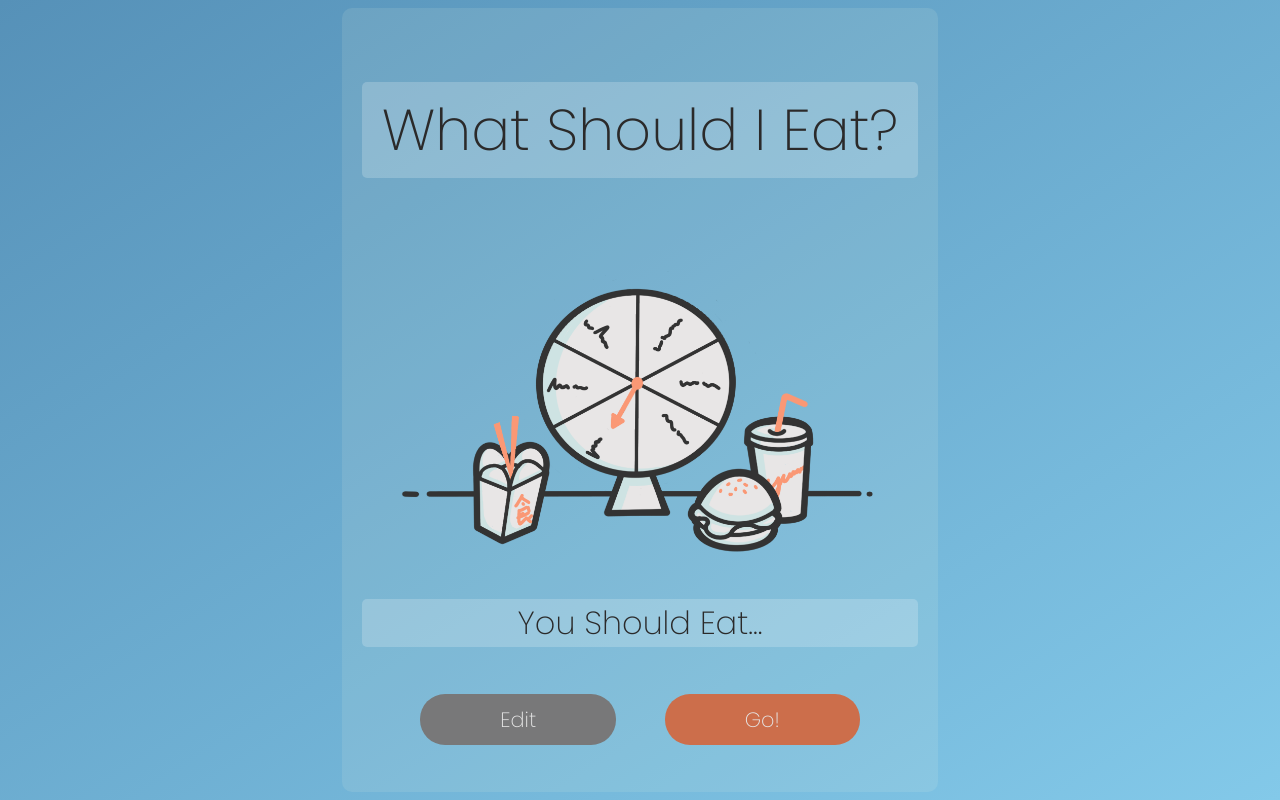
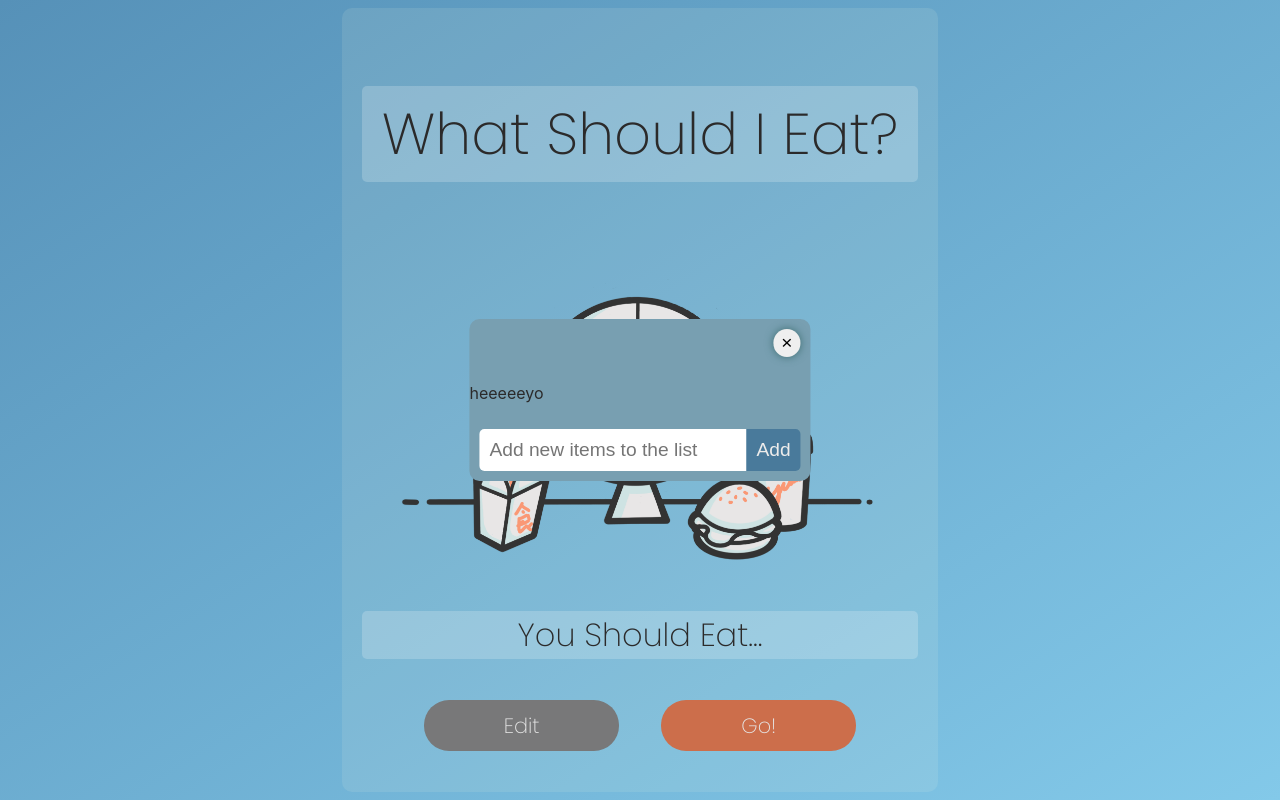
Before and after one commit to Cebarnsley/react-food-chooser, a React (Create React App) app: page / in a window 1280 px wide. Both pictures are taken after a click on the button "Edit". Built offline with nearby package versions, Linux system fonts and the light colour scheme.

Commit message:
added modal, toggle content buttons

```diff
--- a/public/index.html
+++ b/public/index.html
@@ -31,6 +31,7 @@
   <body>
     <noscript>You need to enable JavaScript to run this app.</noscript>
     <div id="root"></div>
+    <div id="modal-root"></div>
     <!--
       This HTML file is a template.
       If you open it directly in the browser, you will see an empty page.
--- a/src/App.css
+++ b/src/App.css
@@ -20,6 +20,22 @@
   padding: 0px 20px;
 }
 
+.editButton {
+  padding:  10px 80px;
+  border: 0;
+  border-radius: 25px;
+  font-size: 1.3rem;
+  background-color: rgb(120, 120, 121);
+  cursor:grab;
+  color: rgb(230, 230, 230);
+  font-family: 'Poppins', sans-serif;
+
+}
+
+.editButton:hover {
+  background-color: rgb(73, 73, 73);
+}
+
 .editGoButtons {
   display: flex;
   flex-wrap: wrap;
@@ -30,6 +46,26 @@
 }
 
 
-button {
+
+
+.listModal {
+  background-color: rgb(120, 159, 177);
+  border-radius: 10px;
+  position: absolute;
+  top: 50%;
+  left: 50%;
+  transform: translate(-50%, -50%);
+  display: flex;
+  flex-direction: column;
+  align-items: center;
+}
+
+.closeWindowButton {
+  padding: 3px 8px;
+  border: 0;
+  border-radius: 50px;
   margin: 10px;
+  margin-left: auto;
+  font-size: 1.2rem;
+  box-shadow: 0 0 9px rgb(61, 110, 112);
 }
--- a/src/App.js
+++ b/src/App.js
@@ -1,21 +1,38 @@
-
+// import React, { useState } from "react";
 import Header from './components/Header/header';
 import Logo from './components/Logo/logo';
 import Results from './components/Results/results';
-import EditButton from './components/EditButton/editButton';
+import List from './components/ListOptions/list';
 import GoButton from './components/GoButton/goButton';
-
+import ToggleContent from './components/ToggleContent/toggleContent';
+import Modal from './components/Modal/modal';
 import './App.css';
 
 function App() {
+
+  // const [isModalOpen, setIsModalOpen] = useState(false);
+
   return (
     <div className="App">
       <div className="container">
         <Header />
         <Logo />
         <Results />
+
           <div className="editGoButtons">
-            <EditButton />
+
+            <ToggleContent
+            toggle={show => <button className="editButton" onClick={show}>Edit</button>}
+            content={hide => (
+              <Modal>
+                <div className="listModal">
+                <button className="closeWindowButton" onClick={hide}>&times;</button>
+                <List />
+                </div>
+              </Modal>
+            )}
+          />
+
             <GoButton />
           </div>
       </div>
--- a/src/components/EditButton/editButton.js
+++ b/src/components/EditButton/editButton.js
@@ -1,11 +1,15 @@
 import React from 'react';
+import { useState } from 'react';
+import List from '../ListOptions/list';
+
 import './editButton.css';
 
-const EditButton = () => {
-
+function EditButton () {
+	const [isModalOpen, setIsModalOpen] = useState(false);
  	return(
 		<div >
-			<button className="editButton">Edit</button>
+			<button className="editButton" onClick={() => setIsModalOpen(true)}>Edit</button>
+			{isModalOpen &&  <List />}
 		</div>
 		);
 }
--- /dev/null
+++ b/src/components/ListOptions/list.css
@@ -0,0 +1,24 @@
+.inputArea {
+    padding: 10px;
+}
+
+.inputTextArea {
+    border: 0;
+    border-radius: 5px 0 0 5px;
+    font-size: 1.2rem;
+    padding: 10px;
+}
+
+.submitButton {
+    border: 0;
+    border-radius: 0 5px 5px 0;
+    font-size: 1.2rem;
+    padding: 10px;
+    color: rgb(237, 236, 235);
+    background-color: rgb(73, 122, 155);
+}
+
+.submitButton:hover {
+    cursor: grab;
+    background-color: rgb(58, 97, 122);
+}
--- /dev/null
+++ b/src/components/ListOptions/list.js
@@ -0,0 +1,22 @@
+import React from 'react';
+// import { useState } from 'react';
+import './list.css';
+
+function List () {
+
+	// const [listItems, setListItems] = useState(["Chinese", "Indian", "Pizza", "Italian", "Burgers", "Nando's"])
+
+	return(
+		<div className="list" >
+
+
+			<p>heeeeeyo</p>
+			<div className="inputArea">
+			<input type="text" placeholder="Add new items to the list" className="inputTextArea" />
+			<button type="submit" className="submitButton">Add</button>
+			</div>
+		</div>
+		);
+}
+
+export default List;
--- a/src/components/Logo/logo.js
+++ b/src/components/Logo/logo.js
@@ -1,5 +1,4 @@
 import React from 'react';
-// import foodChooserLogo from '/public/images/foodChooserLogo.png';
 import './logo.css';
 
 const Logo = () => {
--- /dev/null
+++ b/src/components/Modal/modal.js
@@ -0,0 +1,16 @@
+import React from 'react';
+import ReactDOM from 'react-dom';
+import './modal.css';
+
+// const modalRoot = document.getElementById('modal-root');
+
+const Modal = ({ children }) => (
+    ReactDOM.createPortal(
+      <div className="modal">
+        {children}
+      </div>,
+      document.getElementById('modal-root')
+    )
+  );
+
+export default Modal;
--- /dev/null
+++ b/src/components/ToggleContent/toggleContent.js
@@ -0,0 +1,17 @@
+import React from 'react';
+
+
+const ToggleContent = ({ toggle, content }) => {
+    const [isShown, setIsShown] = React.useState(false);
+    const hide = () => setIsShown(false);
+    const show = () => setIsShown(true);
+
+    return (
+      <React.Fragment>
+        {toggle(show)}
+        {isShown && content(hide)}
+      </React.Fragment>
+    );
+  }
+
+  export default ToggleContent;
```
Also changed, not shown: src/components/ListItems/listItems.js (added, +16 -0 lines), src/components/ListItems/listItems.css (added), src/components/Modal/modal.css (added), 1 other file (tests, documents, lock files or other folders).
